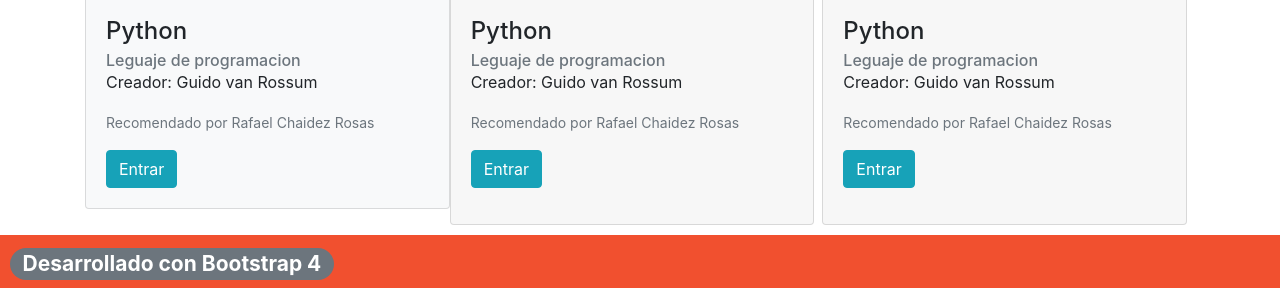
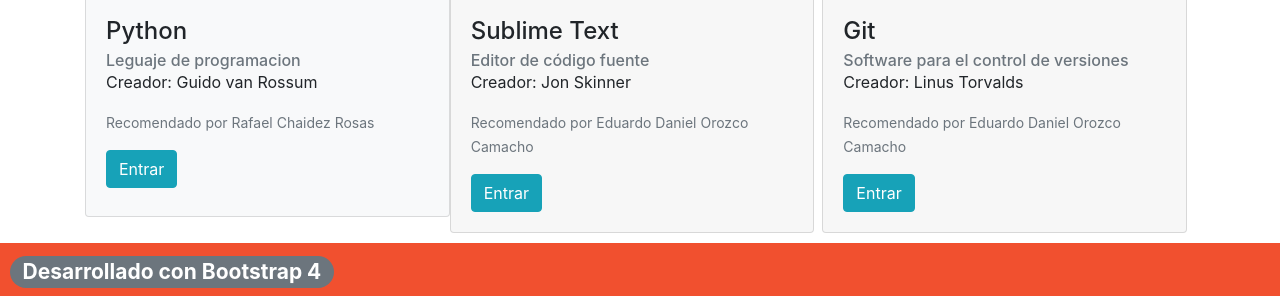
Before and after one commit to EduardoC12/web-EduardoC12, a plain HTML site: page index.html in a window 1280 px wide. Shown: the part 758-1054 px from the top of the page. Drawn offline with nearby package versions, Linux system fonts and the light colour scheme.

Commit message:
Se agregó tarjeta de Sublime Text y Git.

```diff
--- a/index.html
+++ b/index.html
@@ -96,25 +96,25 @@
 
               <div class="card card-lenguaje d-flex flex-column justify-content-between mr-2">
                 <div class="card-header"><i class="bi bi-star-fill"></i></div>
-                  <img src="https://upload.wikimedia.org/wikipedia/commons/thumb/c/c3/Python-logo-notext.svg/1200px-Python-logo-notext.svg.png" class="card-img-top" alt="Responsive image">
+                  <img src="https://www.easyappcode.com/upload/post-716768416.jpg" class="card-img-top" alt="Responsive image">
                 <div class="card-body">
-                  <h4 class="card-title" data-toggle="tooltip" data-placement="top" title="Es gratis, Open source">Python</h4>
-                  <h6 class="card-subtitle text-muted">Leguaje de programacion</h6>
-                  <p class="card-text">Creador: Guido van Rossum</p>
-                  <p class="card-text"><small class="text-muted">Recomendado por Rafael Chaidez Rosas</small></p>
-                  <a href="https://www.python.org/" target="_blank" class="btn btn-info" role="button" aria-pressed="true">Entrar</a>
+                  <h4 class="card-title" data-toggle="tooltip" data-placement="top" title="Es gratis, Open source">Sublime Text</h4>
+                  <h6 class="card-subtitle text-muted">Editor de código fuente</h6>
+                  <p class="card-text">Creador: Jon Skinner</p>
+                  <p class="card-text"><small class="text-muted">Recomendado por Eduardo Daniel Orozco Camacho</small></p>
+                  <a href="https://www.sublimetext.com/" target="_blank" class="btn btn-info" role="button" aria-pressed="true">Entrar</a>
                 </div>
               </div>
 
               <div class="card card-lenguaje d-flex flex-column justify-content-between mr-2">
                 <div class="card-header"><i class="bi bi-star-fill"></i></div>
-                  <img src="https://upload.wikimedia.org/wikipedia/commons/thumb/c/c3/Python-logo-notext.svg/1200px-Python-logo-notext.svg.png" class="card-img-top" alt="Responsive image">
+                  <img src="https://miro.medium.com/max/650/1*zzvdRmHGGXONZpuQ2FeqsQ.png" class="card-img-top" alt="Responsive image">
                 <div class="card-body">
-                  <h4 class="card-title" data-toggle="tooltip" data-placement="top" title="Es gratis, Open source">Python</h4>
-                  <h6 class="card-subtitle text-muted">Leguaje de programacion</h6>
-                  <p class="card-text">Creador: Guido van Rossum</p>
-                  <p class="card-text"><small class="text-muted">Recomendado por Rafael Chaidez Rosas</small></p>
-                  <a href="https://www.python.org/" target="_blank" class="btn btn-info" role="button" aria-pressed="true">Entrar</a>
+                  <h4 class="card-title" data-toggle="tooltip" data-placement="top" title="Es gratis, Open source">Git</h4>
+                  <h6 class="card-subtitle text-muted">Software para el control de versiones</h6>
+                  <p class="card-text">Creador: Linus Torvalds</p>
+                  <p class="card-text"><small class="text-muted">Recomendado por Eduardo Daniel Orozco Camacho</small></p>
+                  <a href="https://git-scm.com/" target="_blank" class="btn btn-info" role="button" aria-pressed="true">Entrar</a>
                 </div>
               </div>
 
```
